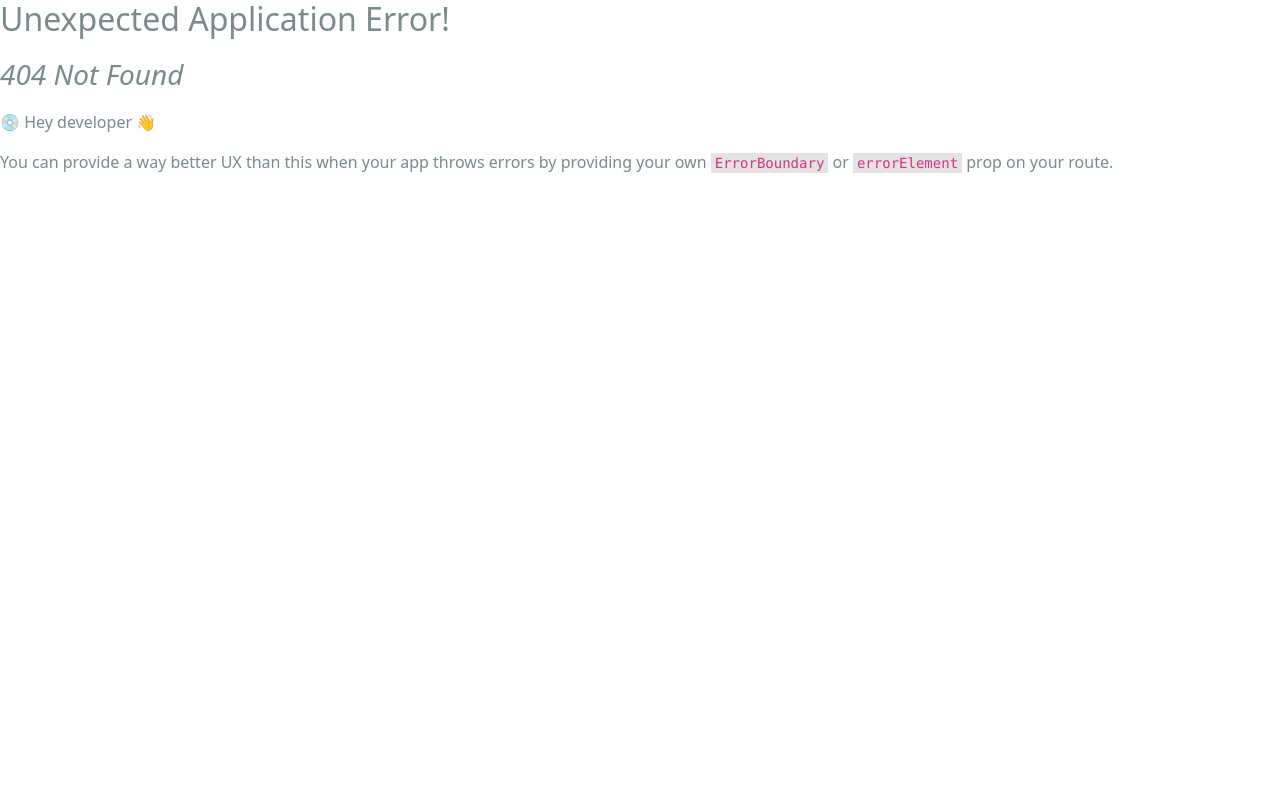
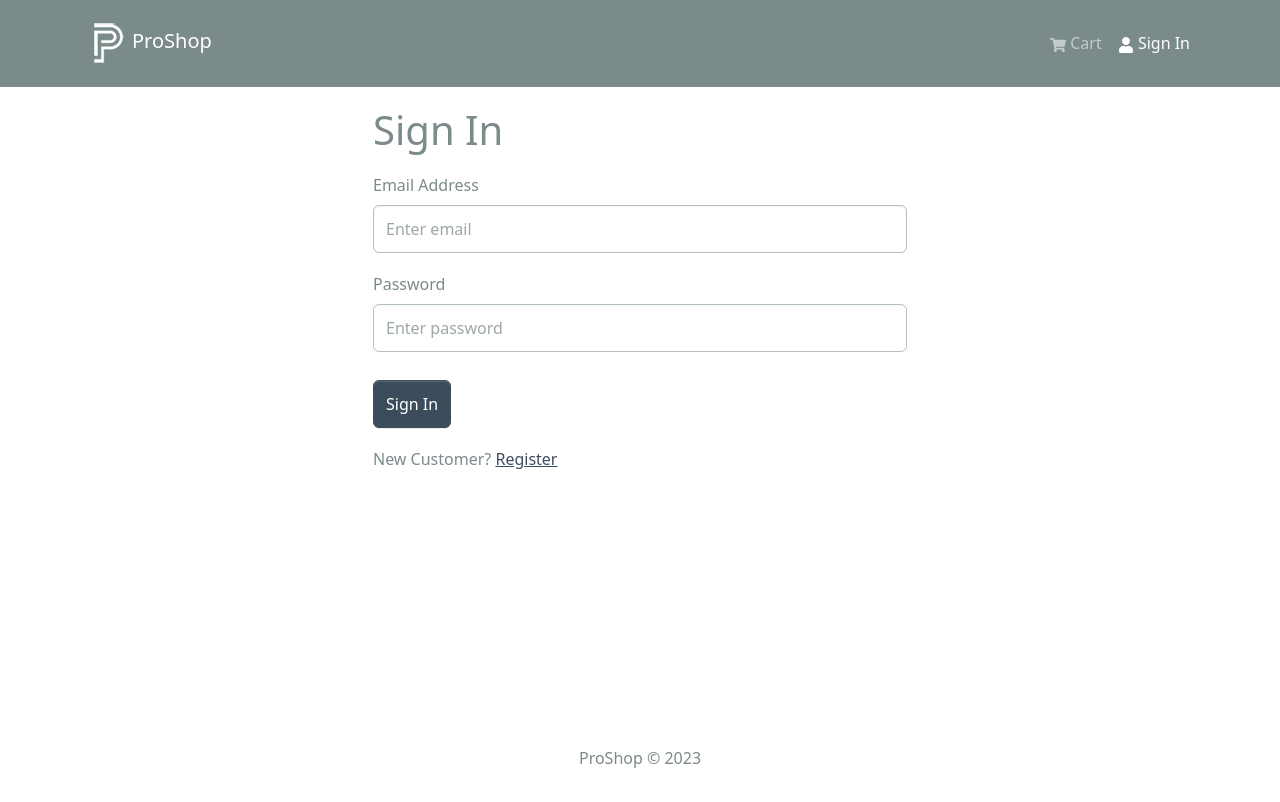
Before and after one commit to samuel-eric/mern-proshop, a React (Create React App) app in the folder frontend/: page /login in a window 1280 px wide. Before the commit this address had no page. Shown: the top 802 px of the page. Built offline with nearby package versions, Linux system fonts and the light colour scheme.

Commit message:
tambah fungsionalitas login

```diff
--- a/frontend/package.json
+++ b/frontend/package.json
@@ -18,6 +18,7 @@
 		"react-router-bootstrap": "^0.26.2",
 		"react-router-dom": "^6.19.0",
 		"react-scripts": "5.0.1",
+		"react-toastify": "^9.1.3",
 		"web-vitals": "^2.1.4"
 	},
 	"scripts": {
--- a/frontend/src/App.jsx
+++ b/frontend/src/App.jsx
@@ -3,6 +3,8 @@
 import Footer from './components/Footer'
 import { Container } from 'react-bootstrap'
 import { Outlet } from 'react-router-dom'
+import { ToastContainer } from 'react-toastify'
+import 'react-toastify/dist/ReactToastify.css'
 
 const App = () => {
 	return (
@@ -14,6 +16,7 @@
 				</Container>
 			</main>
 			<Footer />
+			<ToastContainer />
 		</>
 	)
 }
--- /dev/null
+++ b/frontend/src/components/FormContainer.jsx
@@ -0,0 +1,16 @@
+import React from 'react'
+import { Container, Row, Col } from 'react-bootstrap'
+
+const FormContainer = ({ children }) => {
+	return (
+		<Container>
+			<Row className='justify-content-md-center'>
+				<Col xs={12} md={6}>
+					{children}
+				</Col>
+			</Row>
+		</Container>
+	)
+}
+
+export default FormContainer
--- a/frontend/src/components/Header.jsx
+++ b/frontend/src/components/Header.jsx
@@ -1,5 +1,5 @@
 import React from 'react'
-import { Badge, Navbar, Nav, Container } from 'react-bootstrap'
+import { Badge, Navbar, Nav, Container, NavDropdown } from 'react-bootstrap'
 import { FaShoppingCart, FaUser } from 'react-icons/fa'
 import { useSelector } from 'react-redux'
 import logo from '../assets/logo.png'
@@ -7,6 +7,11 @@
 
 const Header = () => {
 	const { cartItems } = useSelector((state) => state.cart)
+	const { userInfo } = useSelector((state) => state.auth)
+
+	const logoutHandler = () => {
+		console.log('log out')
+	}
 
 	return (
 		<header>
@@ -31,11 +36,22 @@
 									)}
 								</Nav.Link>
 							</LinkContainer>
-							<LinkContainer to='/login'>
-								<Nav.Link>
-									<FaUser /> Sign In
-								</Nav.Link>
-							</LinkContainer>
+							{userInfo ? (
+								<NavDropdown title={userInfo.name} id='username'>
+									<LinkContainer to='/profile'>
+										<NavDropdown.Item>Profile</NavDropdown.Item>
+									</LinkContainer>
+									<NavDropdown.Item onClick={logoutHandler}>
+										Logout
+									</NavDropdown.Item>
+								</NavDropdown>
+							) : (
+								<LinkContainer to='/login'>
+									<Nav.Link>
+										<FaUser /> Sign In
+									</Nav.Link>
+								</LinkContainer>
+							)}
 						</Nav>
 					</Navbar.Collapse>
 				</Container>
--- a/frontend/src/index.js
+++ b/frontend/src/index.js
@@ -16,6 +16,7 @@
 import HomeScreen from './screens/HomeScreen'
 import ProductScreen from './screens/ProductScreen'
 import CartScreen from './screens/CartScreen'
+import LoginScreen from './screens/LoginScreen.jsx'
 
 const router = createBrowserRouter(
 	createRoutesFromElements(
@@ -23,6 +24,7 @@
 			<Route index={true} path='/' element={<HomeScreen />} />
 			<Route path='/product/:id' element={<ProductScreen />} />
 			<Route path='/cart' element={<CartScreen />} />
+			<Route path='/login' element={<LoginScreen />} />
 		</Route>
 	)
 )
--- /dev/null
+++ b/frontend/src/screens/LoginScreen.jsx
@@ -0,0 +1,87 @@
+import React, { useState, useEffect } from 'react'
+import { Link, useLocation, useNavigate } from 'react-router-dom'
+import { Form, Button, Row, Col } from 'react-bootstrap'
+import { useDispatch, useSelector } from 'react-redux'
+import FormContainer from '../components/FormContainer'
+import Loader from '../components/Loader'
+import { useLoginMutation } from '../slices/usersApiSlice'
+import { setCredentials } from '../slices/authSlice'
+import { toast } from 'react-toastify'
+
+const LoginScreen = () => {
+	const [email, setEmail] = useState('')
+	const [password, setPassword] = useState('')
+
+	const dispatch = useDispatch()
+	const navigate = useNavigate()
+
+	const [login, { isLoading }] = useLoginMutation()
+
+	const { userInfo } = useSelector((state) => state.auth)
+
+	const { search } = useLocation()
+	const sp = new URLSearchParams(search)
+	const redirect = sp.get('redirect') || '/'
+
+	useEffect(() => {
+		if (userInfo) {
+			navigate(redirect)
+		}
+	}, [userInfo, redirect, navigate])
+
+	const submitHandler = async (e) => {
+		e.preventDefault()
+		try {
+			const res = await login({ email, password }).unwrap()
+			dispatch(setCredentials({ ...res }))
+			navigate(redirect)
+		} catch (error) {
+			toast.error(error?.data?.message || error.error)
+		}
+	}
+
+	return (
+		<FormContainer>
+			<h1>Sign In</h1>
+			<Form onSubmit={submitHandler}>
+				<Form.Group controlId='email' className='my-3'>
+					<Form.Label>Email Address</Form.Label>
+					<Form.Control
+						type='email'
+						placeholder='Enter email'
+						value={email}
+						onChange={(e) => setEmail(e.target.value)}
+					/>
+				</Form.Group>
+				<Form.Group controlId='password' className='my-3'>
+					<Form.Label>Password</Form.Label>
+					<Form.Control
+						type='password'
+						placeholder='Enter password'
+						value={password}
+						onChange={(e) => setPassword(e.target.value)}
+					/>
+				</Form.Group>
+				<Button
+					type='submit'
+					variant='primary'
+					className='mt-2'
+					disabled={isLoading}
+				>
+					Sign In
+				</Button>
+				{isLoading && <Loader />}
+			</Form>
+			<Row className='py-3'>
+				<Col>
+					New Customer?{' '}
+					<Link to={redirect ? `/register?redirect=${redirect}` : '/register'}>
+						Register
+					</Link>
+				</Col>
+			</Row>
+		</FormContainer>
+	)
+}
+
+export default LoginScreen
```
Also changed, not shown: 2 other files (tests, documents, lock files or other folders).
